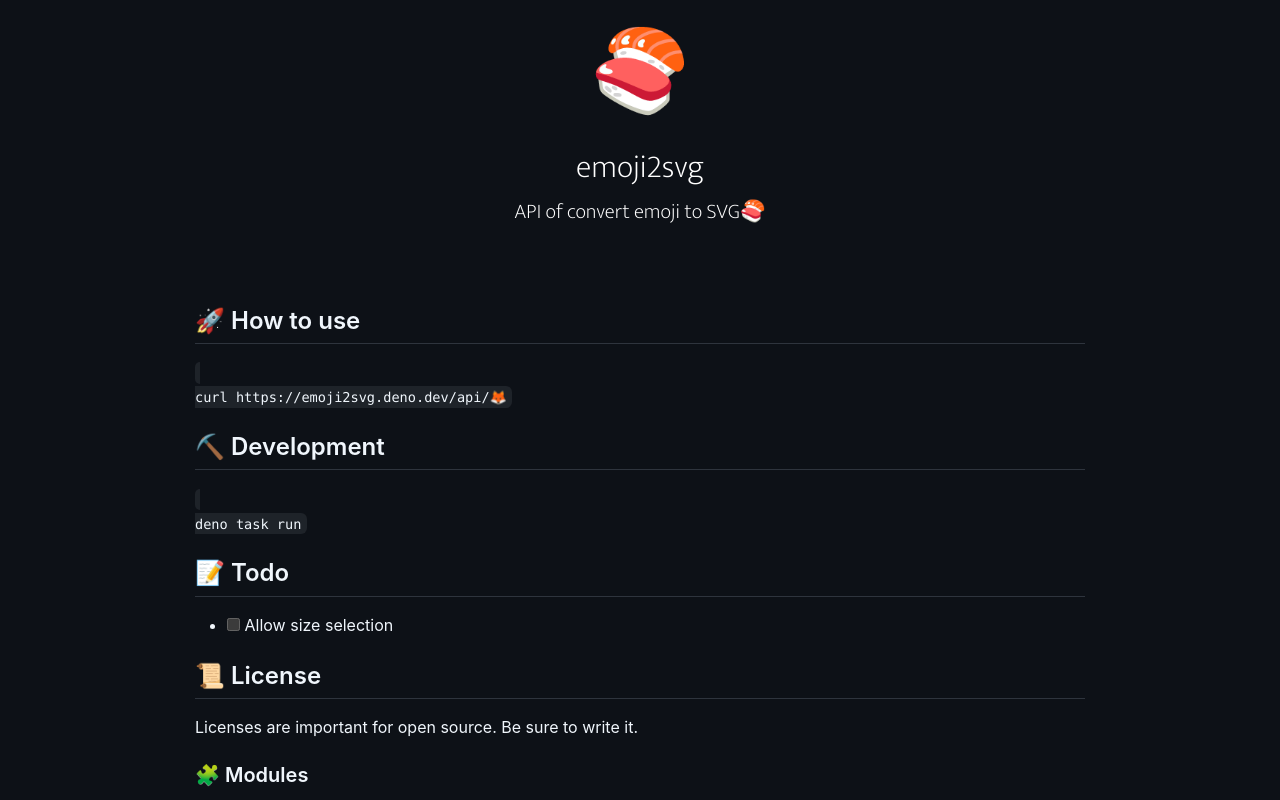
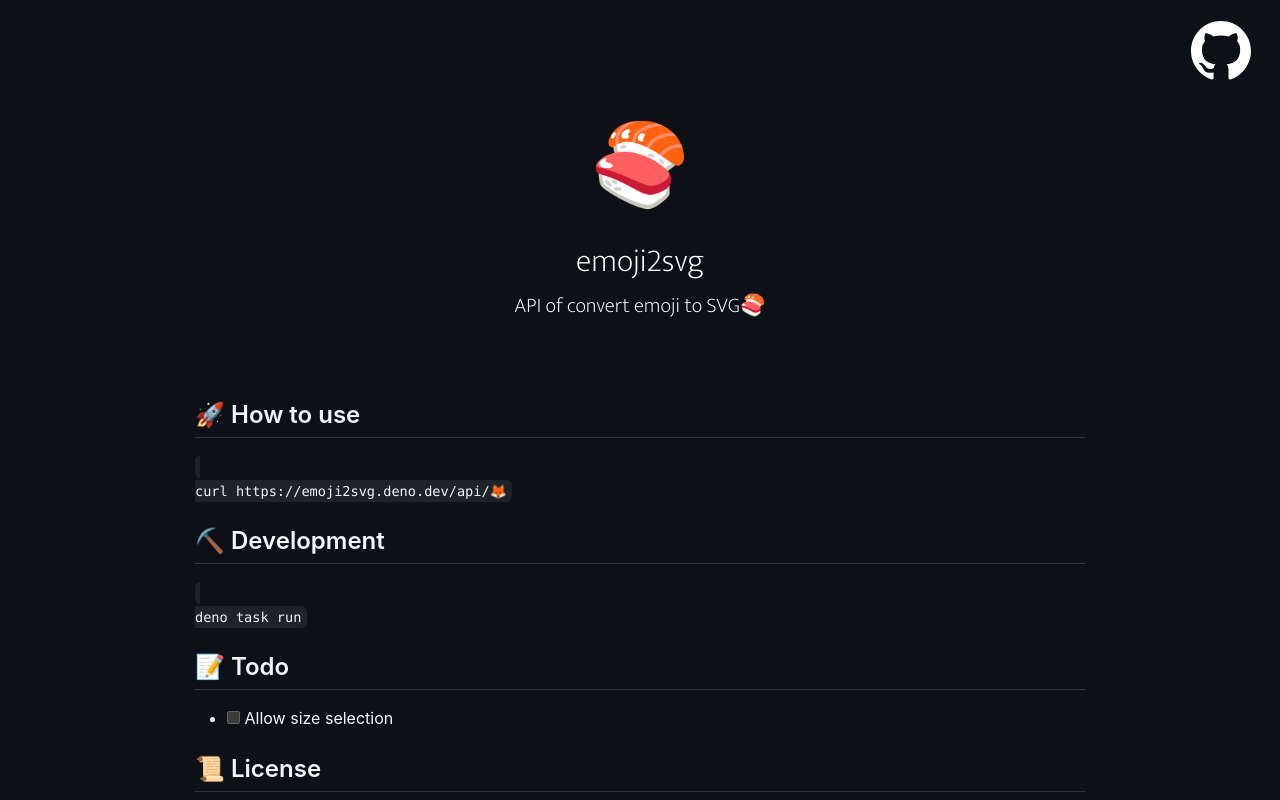
Before and after one commit to Comamoca/emoji2svg, a plain HTML site: page index.html in a window 1280 px wide. Shown: the top 800 px of the page. Drawn offline with nearby package versions, Linux system fonts and the light colour scheme.

Commit message:
:sparkles: (index.html) add repo link

```diff
--- a/index.html
+++ b/index.html
@@ -20,13 +20,32 @@
 					padding: 15px;
 				}
 			}
+
+.repo {
+	fill: #ffffff;
+}
+
+.repo.zoom {
+	display: block;
+	transition-duration: .5s;
+}
+
+.repo:hover {
+	transform: scale(1.2);
+}
 		</style>
 	</head>
 	<body style="background-color: #0d1117; font-family: 'Mukta', sans-serif;">
+		<div  style="display: flex; justify-content: flex-end; margin: 1.3rem">
+			<a href="https://github.com/Comamoca/emoji2svg">
+				<svg class="repo zoom" xmlns="http://www.w3.org/2000/svg" viewBox="0 0 16 16" height="60px"><path d="M8 0c4.42 0 8 3.58 8 8a8.013 8.013 0 01-5.45 7.59c-.4.08-.55-.17-.55-.38 0-.27.01-1.13.01-2.2 0-.75-.25-1.23-.54-1.48 1.78-.2 3.65-.88 3.65-3.95 0-.88-.31-1.59-.82-2.15.08-.2.36-1.02-.08-2.12 0 0-.67-.22-2.2.82-.64-.18-1.32-.27-2-.27-.68 0-1.36.09-2 .27-1.53-1.03-2.2-.82-2.2-.82-.44 1.1-.16 1.92-.08 2.12-.51.56-.82 1.28-.82 2.15 0 3.06 1.86 3.75 3.64 3.95-.23.2-.44.55-.51 1.07-.46.21-1.61.55-2.33-.66-.15-.24-.6-.83-1.23-.82-.67.01-.27.38.01.53.34.19.73.9.82 1.13.16.45.68 1.31 2.69.94 0 .67.01 1.3.01 1.49 0 .21-.15.45-.55.38A7.995 7.995 0 010 8c0-4.42 3.58-8 8-8z"></path></svg>
+			</a>
+		</div>
 		<div align="center" style="margin-bottom: 2rem; color: #ffffff;">
 				<div style="font-size: 5rem;">🍣</div>
 				<div style="font-size: 2rem;">emoji2svg</div>
 				<div style="font-size: 1.3rem;">API of convert emoji to SVG🍣</div>
+
 		</div>
 		<div id="content" class="markdown-body">
 			<div align="center" style="margin-bottom: 4rem">
```
